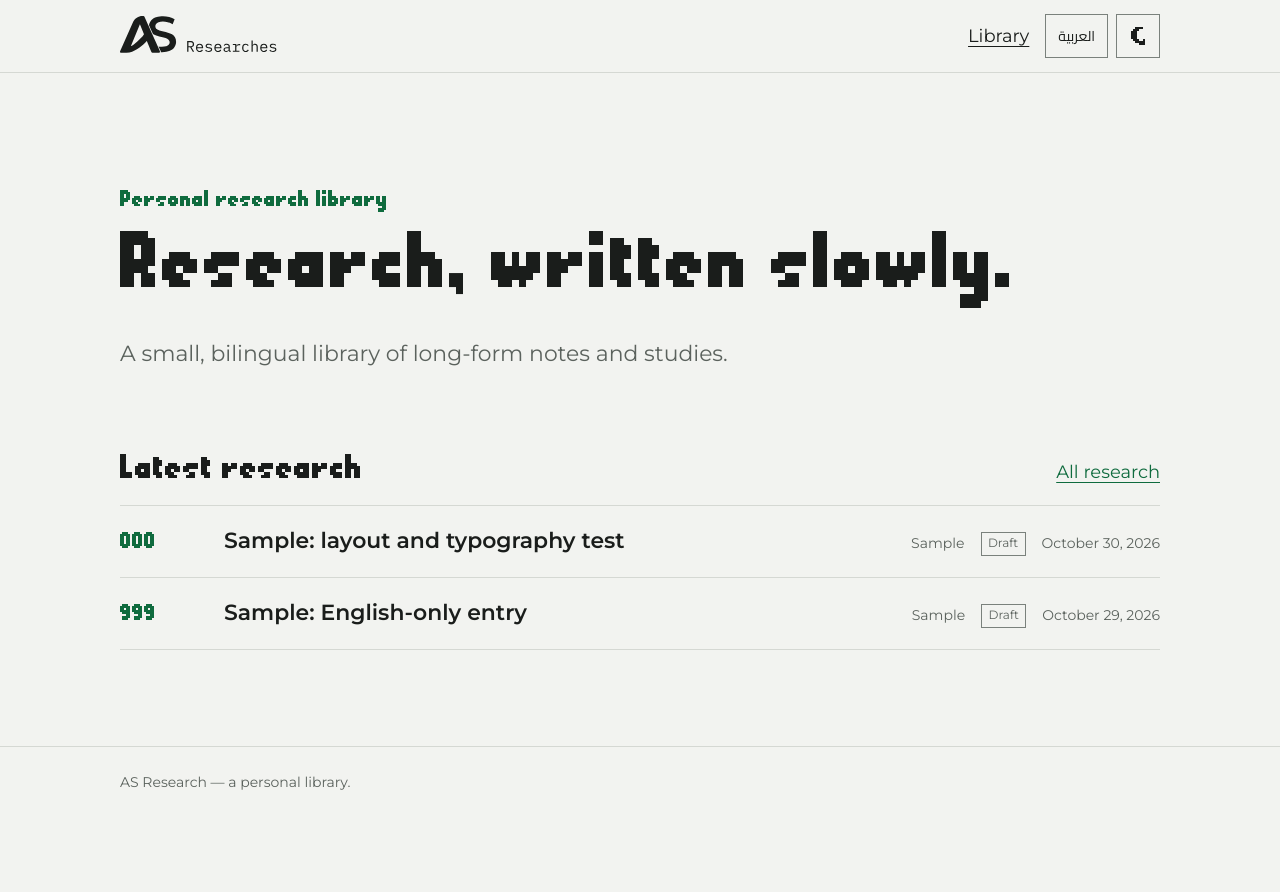
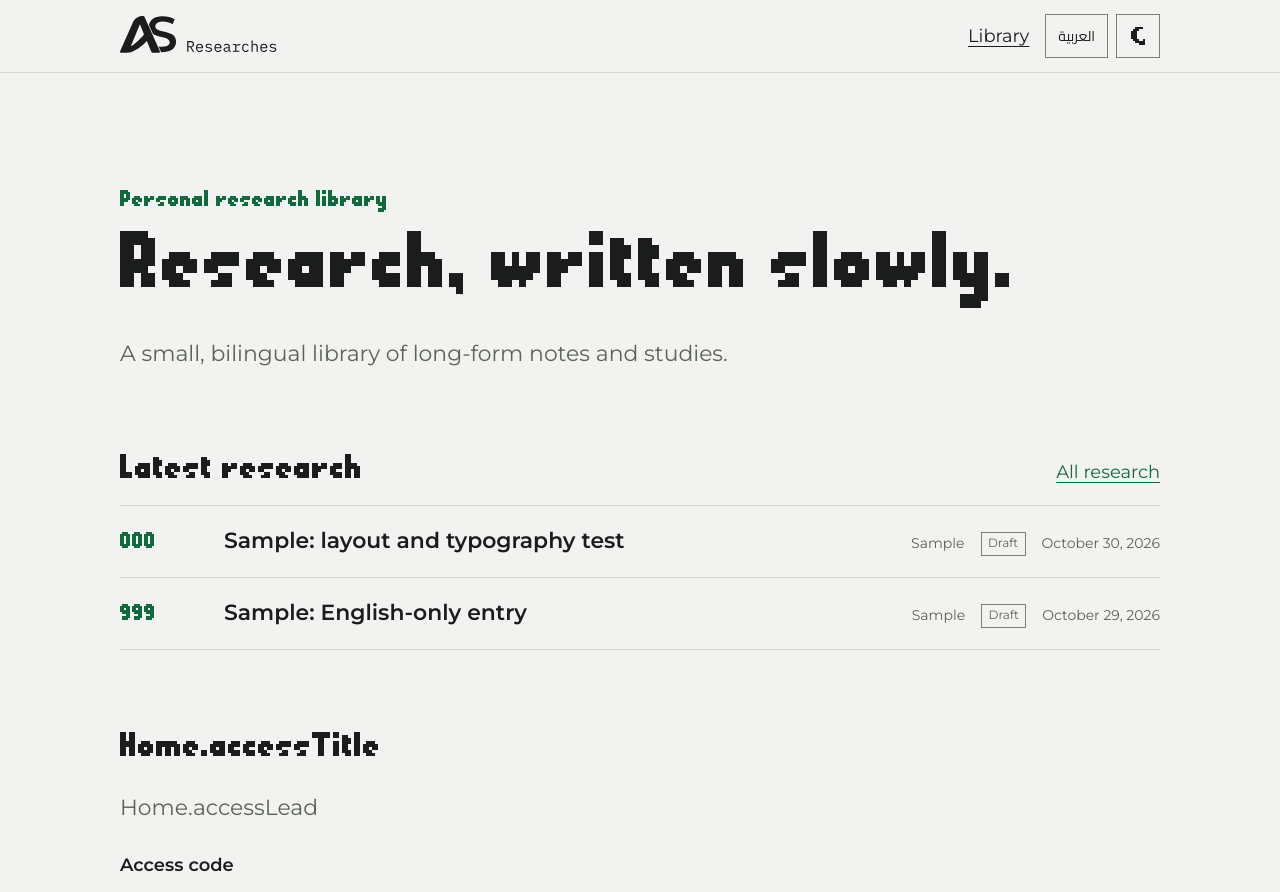
Before and after one commit to AS-Offical/ASResearch, a Next.js app: page /en in a window 1280 px wide. Shown: the top 892 px of the page. Before the commit the page ends 818 px from the top, so only its background shows below. Built offline with nearby package versions, Linux system fonts and the light colour scheme.

Commit message:
Add access section with title and VaultForm
Added a new section for access information with a title, lead text, and a VaultForm component.

```diff
--- a/src/app/[locale]/page.tsx
+++ b/src/app/[locale]/page.tsx
@@ -37,6 +37,11 @@ export default async function HomePage({ params }: PageProps<"/[locale]">) {
         </div>
         <EntryList entries={latest} locale={locale} />
       </section>
+               <section className="container section" aria-labelledby="access">
+           <h2 id="access" className="pixel pixel--m">{t("accessTitle")}</h2>
+           <p className="hero__lede">{t("accessLead")}</p>
+           <VaultForm />
+         </section>
     </>
   );
 }
```
